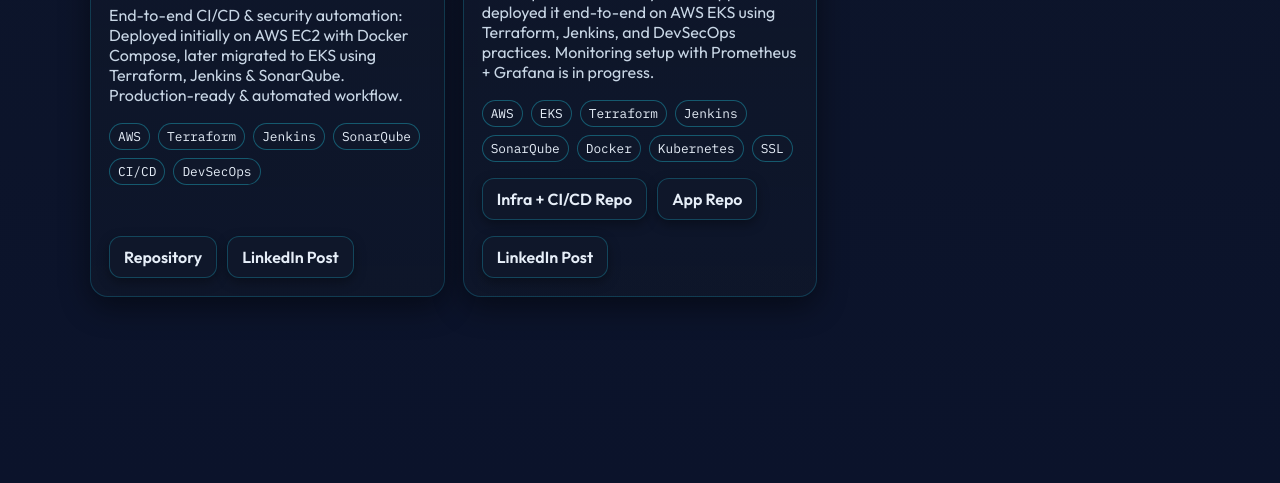
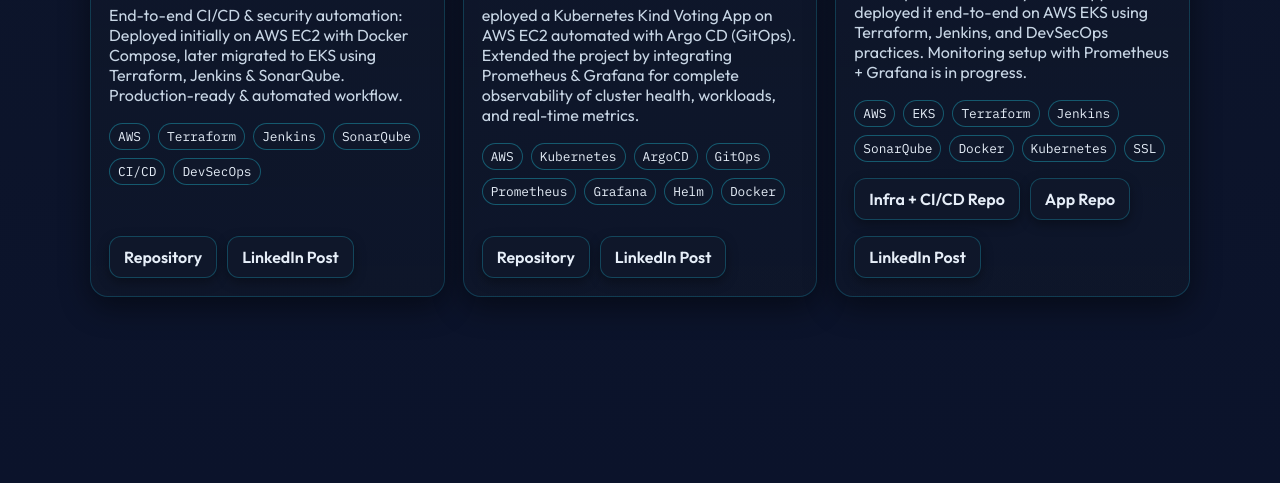
Before and after one commit to pratikgondkar/PG_Portfolio, a plain HTML site: page index.html in a window 1280 px wide. Shown: the part 1749-2232 px from the top of the page. Drawn offline with Linux system fonts and the light colour scheme.

Commit message:
add one project

```diff
--- a/index.html
+++ b/index.html
@@ -334,6 +334,27 @@
             <a class="btn" href="https://www.linkedin.com/posts/pratik-gondkar-4230691bb_devsecops-kubernetes-eks-activity-7357033741401149440-b4Uf?utm_source=share&utm_medium=member_desktop&rcm=ACoAADMWlRsBqSLUwMwhEvJgFrw-X9Ttorv7w24" target="_blank" rel="noopener">LinkedIn Post</a>
           </div>
         </article>
+         <!-- ☸️ Kubernetes + Argo CD + Observability-->
+        <article class="tile" role="listitem">
+          <img class="thumb" src="IMG/K8s.png" alt="Full Stack React + Node.js DevSecOps Project" />
+          <h3>☸️ Kubernetes + Argo CD + Observability</h3>
+          <p>eployed a Kubernetes Kind Voting App on AWS EC2 automated with Argo CD (GitOps).
+              Extended the project by integrating Prometheus & Grafana for complete observability of cluster health, workloads, and real-time metrics.</p>
+                <div class="tags">
+                  <span class="tag">AWS</span>
+                  <span class="tag">Kubernetes</span>
+                  <span class="tag">ArgoCD</span>
+                  <span class="tag">GitOps</span>
+                  <span class="tag">Prometheus</span>
+                  <span class="tag">Grafana</span>
+                  <span class="tag">Helm</span>
+                  <span class="tag">Docker</span>
+                </div>
+          <div class="actions">
+            <a class="btn" href="https://github.com/pratikgondkar/k8s-kind-voting-app.git" target="_blank" rel="noopener">Repository</a>
+            <a class="btn" href="https://www.linkedin.com/posts/pratik-gondkar-4230691bb_devops-kubernetes-argocd-activity-7369671593792372741-NGig?utm_source=share&utm_medium=member_desktop&rcm=ACoAADMWlRsBqSLUwMwhEvJgFrw-X9Ttorv7w24" target="_blank" rel="noopener">LinkedIn Post</a>
+          </div>
+        </article>
         <!-- ☸️ Full Stack React App on AWS EKS -->
         <article class="tile" role="listitem">
           <img class="thumb" src="IMG/AWS EKS.png" alt="Full Stack React App on AWS EKS" />
```
Also changed, not shown: IMG/K8s.png (added).
